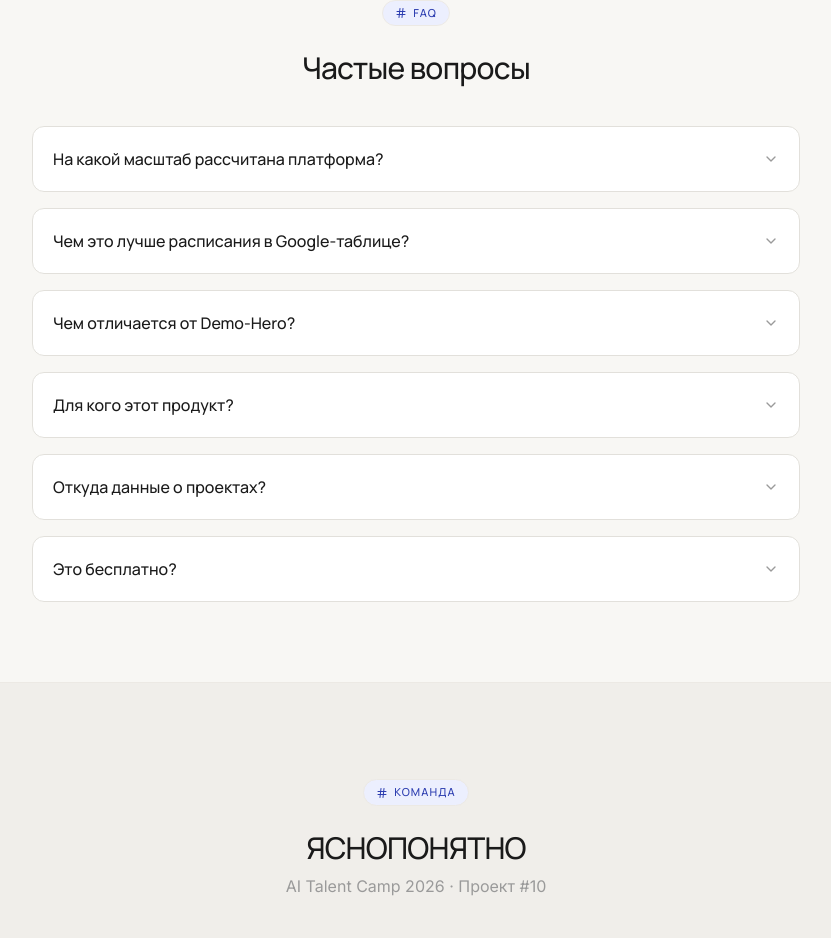
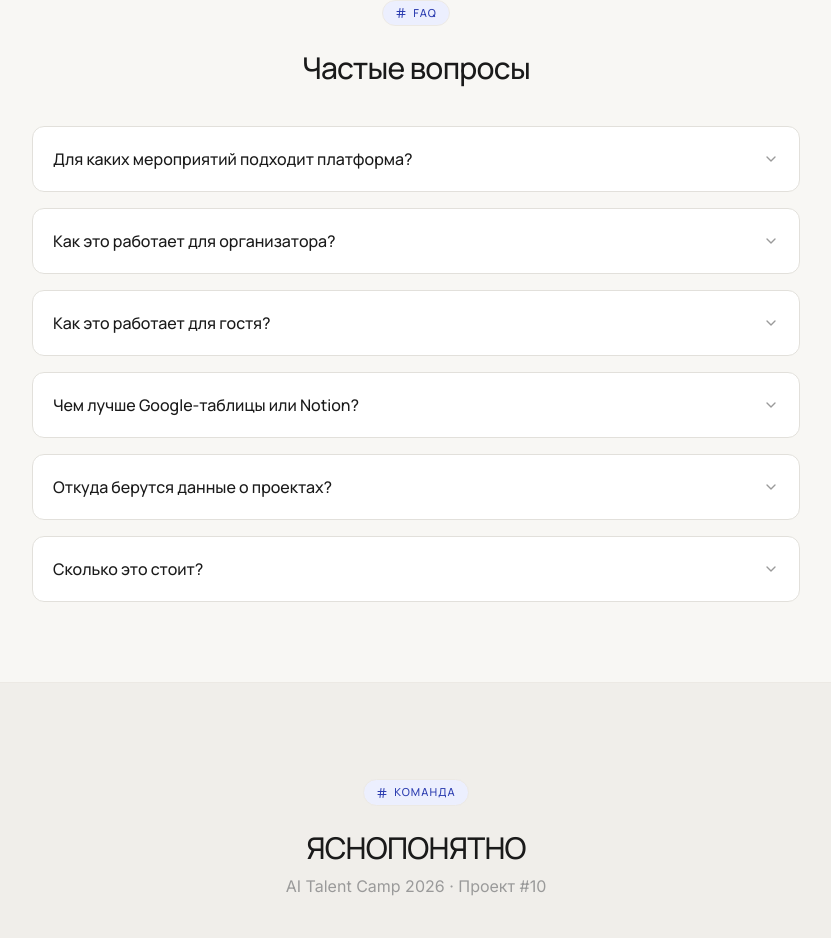
Before and after one commit to demoday-ai/eventai-platform, a React (Vite) app in the folder frontend/: page / in a window 1280 px wide. Shown: the part 4607-5545 px from the top of the page, without its empty margins (224-1055 px from the left). Built offline with nearby package versions, Linux system fonts and the light colour scheme; no server answers.

Commit message:
feat(landing): universal FAQ with monetization, no DD-specific terms

```diff
--- a/frontend/src/pages/Landing.tsx
+++ b/frontend/src/pages/Landing.tsx
@@ -1062,28 +1062,28 @@ export function Landing() {
           <div className="mt-10 space-y-4">
             {[
               {
-                q: "На какой масштаб рассчитана платформа?",
-                a: "Протестировано на реальном Demo Day: 330 проектов, 10 параллельных залов, 50+ экспертов, 2 дня. Гость физически успевает посетить менее 20% — бот решает эту проблему.",
+                q: "Для каких мероприятий подходит платформа?",
+                a: "Любые события с параллельными треками: Demo Day, конференции, хакатоны, питч-сессии, научные симпозиумы, карьерные ярмарки. Масштаб — от 50 до 500+ проектов/докладов.",
               },
               {
-                q: "Чем это лучше расписания в Google-таблице?",
-                a: "\"Гигантская таблица, в которой чёрт ногу сломит\" — цитата из CustDev. Бот за 2 минуты диалога выдаёт персональный топ проектов с рейтингом релевантности, вместо ручного поиска по 20+ вкладкам.",
+                q: "Как это работает для организатора?",
+                a: "Админ-панель: загрузите Excel/CSV с проектами → AI кластеризует по залам → система генерирует расписание → дашборд покрытия экспертами → автоматические напоминания участникам. Всё в одном месте.",
               },
               {
-                q: "Чем отличается от Demo-Hero?",
-                a: "Demo-Hero использовал tinder-механику (пары проектов). При 330 проектах нужно 53+ минуты свайпа — нереалистично. Наш подход: спросить \"что ищете?\" и мгновенно показать релевантное через AI.",
+                q: "Как это работает для гостя?",
+                a: "Telegram-бот: 2 минуты диалога → AI понимает интересы → персональный топ проектов с рейтингом релевантности → Q&A-подсказки → уведомления о сдвигах тайминга → follow-up после события.",
               },
               {
-                q: "Для кого этот продукт?",
-                a: "5 ролей: организаторы (автокластеризация, дашборд), студенты (подтверждение, обратная связь), эксперты (матчинг, овервью), гости (персональная программа), бизнес-партнёры (поиск под задачу, follow-up).",
+                q: "Чем лучше Google-таблицы или Notion?",
+                a: "Таблица не масштабируется: при 100+ проектах в 6 залах гость видит менее 20%. Нет персонализации, нет напоминаний, нет аналитики. Наш бот решает навигацию за 2 минуты вместо часа ручного поиска.",
               },
               {
-                q: "Откуда данные о проектах?",
-                a: "Импорт из формы контрольного рубежа + парсинг GitHub. AI автоматически извлекает теги, описания, стек. Организатор загружает Excel/CSV — система делает остальное.",
+                q: "Откуда берутся данные о проектах?",
+                a: "Организатор загружает Excel/CSV через админ-панель. AI автоматически извлекает теги, описания, тематики. Можно подключить GitHub для технических проектов. Минимум ручной работы.",
               },
               {
-                q: "Это бесплатно?",
-                a: "Да. Open source под MIT лицензией. Бесплатно для университетов, хакатонов, некоммерческих мероприятий. Разворачивайте на своей инфраструктуре.",
+                q: "Сколько это стоит?",
+                a: "Зависит от масштаба мероприятия. Базовый тариф — от 15 000 ₽ за событие (до 100 проектов). Для университетов и некоммерческих — специальные условия. Напишите @grbn_dima для расчёта.",
               },
             ].map((item, i) => (
               <Reveal key={i} delay={i * 60}>
```
